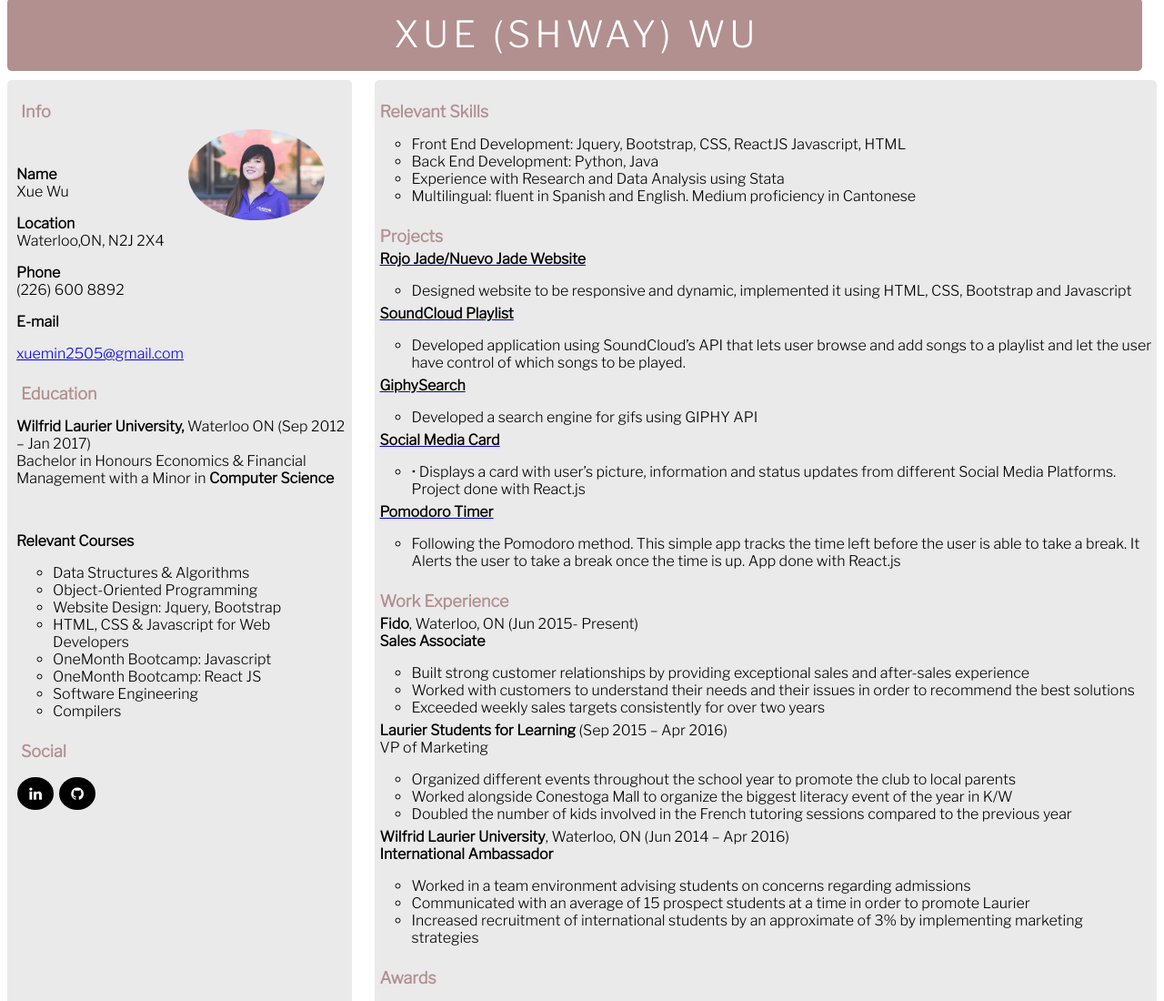
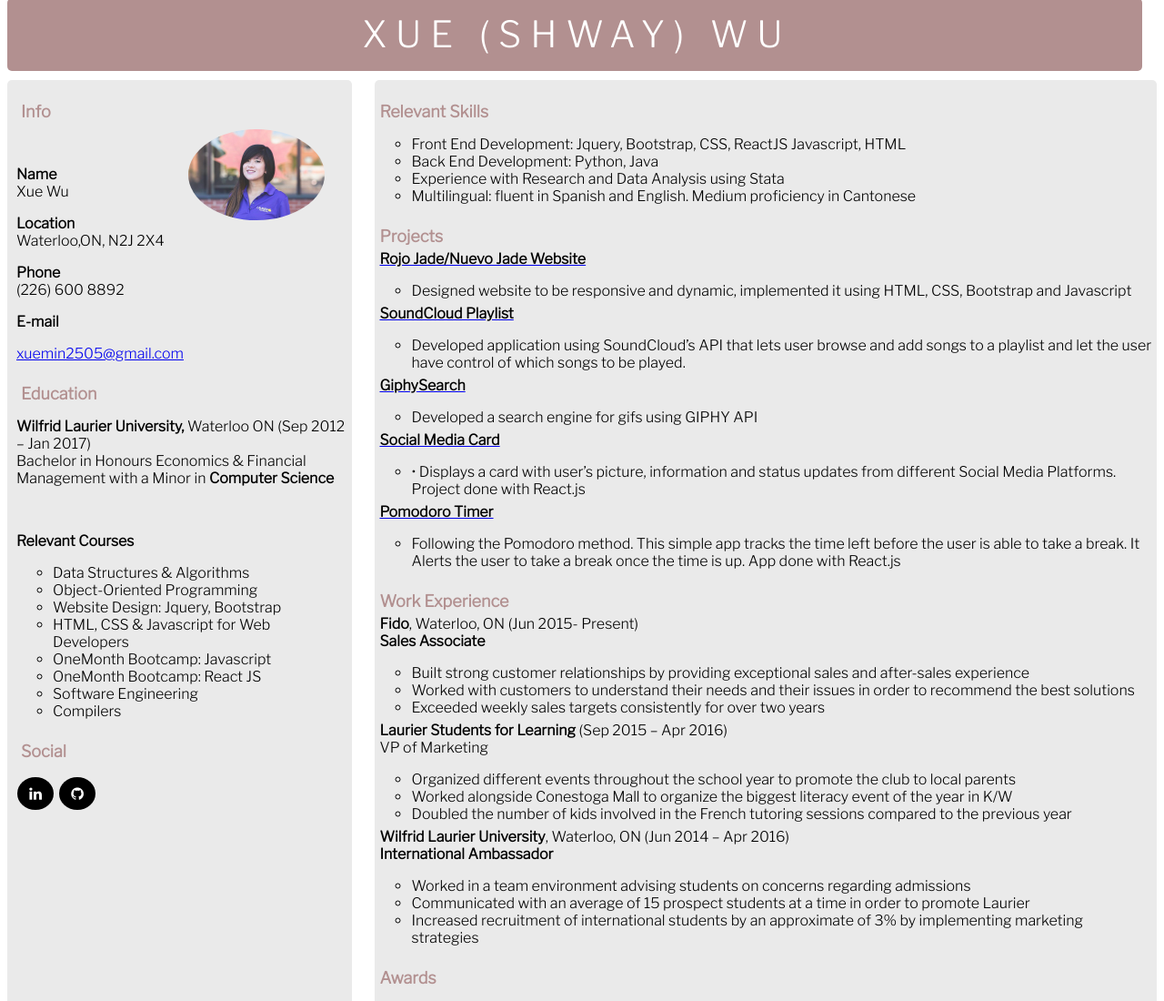
Before and after one commit to xxuuueee/Website, a plain HTML site: page index.html in a window 1280 px wide. Shown: the top 1100 px of the page at 91% size. Drawn offline with nearby package versions, Linux system fonts and the light colour scheme; a web font is replaced by a local one.

Commit message:
Update stylesheet.css

```diff
--- a/stylesheet.css
+++ b/stylesheet.css
@@ -10,7 +10,7 @@ div {
 	height: 80px;
 	background-color: #b29090;
 	margin-bottom: 10px;
-	letter-spacing: 5px;
+	letter-spacing: 10px;
 }
 
 #name {
```
